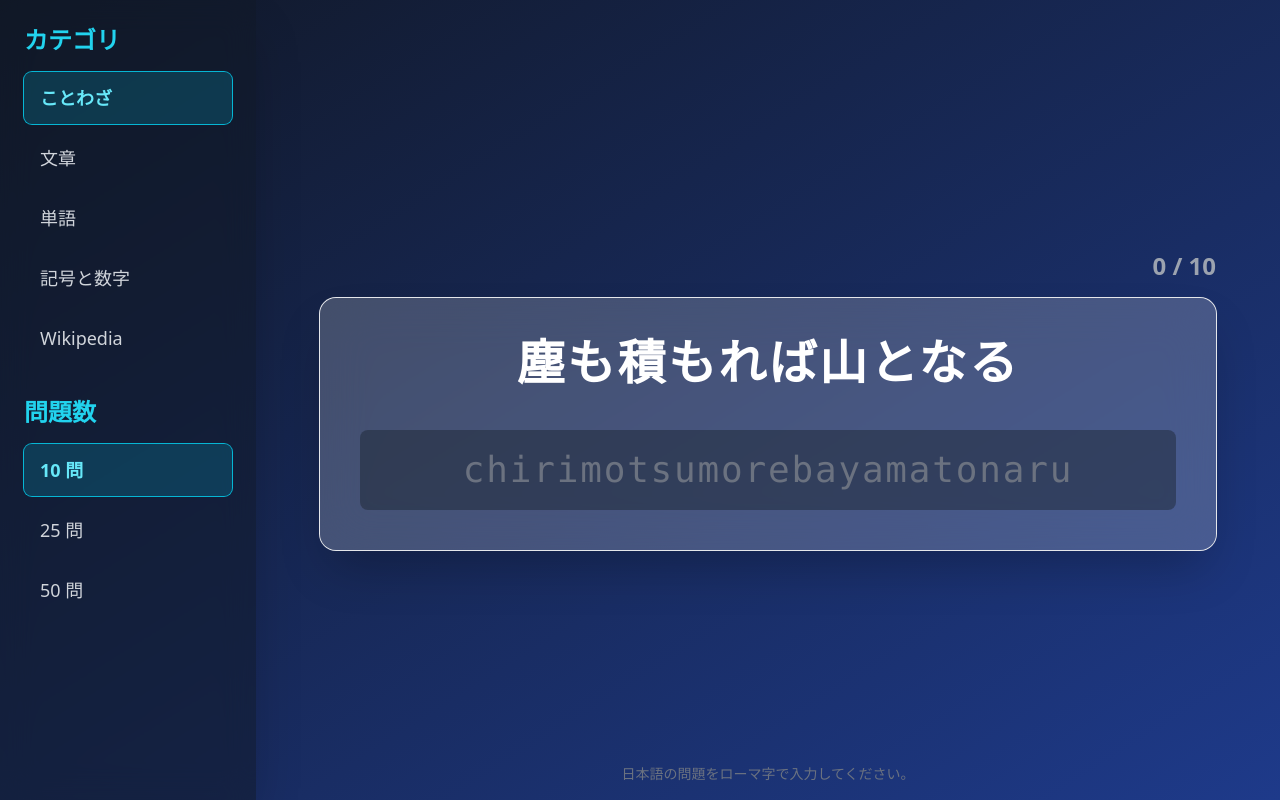
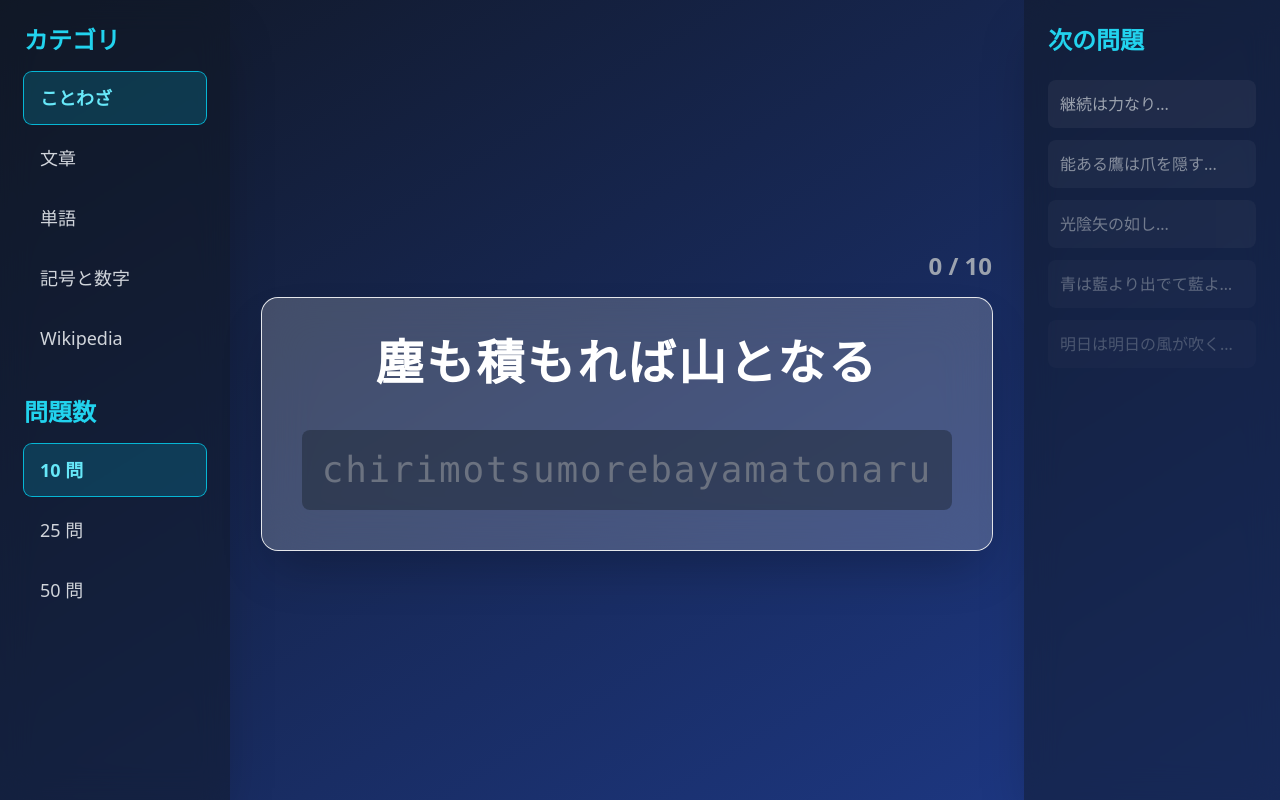
Before and after one commit to ibuky/typrex, a Nuxt app: page / in a window 1280 px wide. Built offline with nearby package versions, Linux system fonts and the light colour scheme.

Commit message:
add right pane

```diff
--- a/app/app.vue
+++ b/app/app.vue
@@ -46,6 +46,10 @@ const {
 
 // --- Computed Properties ---
 const categories = computed(() => [...Object.keys(staticProblemCategories), 'Wikipedia']);
+const upcomingProblems = computed(() => {
+  const remaining = problemPool.value.slice(problemsCompleted.value + 1, problemsCompleted.value + 6);
+  return remaining.map(p => p.word.substring(0, 15) + '...');
+});
 
 // --- Functions ---
 const startNewSession = async () => {
@@ -244,10 +248,20 @@ onUnmounted(() => {
           </template>
         </div>
       </main>
-      <footer class="absolute bottom-4 text-gray-500 text-sm">
-        日本語の問題をローマ字で入力してください。
-      </footer>
     </div>
+
+    <!-- Right Sidebar for Upcoming Problems -->
+    <aside class="w-64 bg-gray-900/50 backdrop-blur-lg p-6 shadow-2xl flex flex-col">
+      <h2 class="text-2xl font-bold mb-6 text-cyan-400">次の問題</h2>
+      <div class="flex flex-col space-y-3">
+        <div v-for="(problem, index) in upcomingProblems" :key="index"
+             class="bg-white/5 p-3 rounded-lg text-gray-400 truncate"
+             :style="{ opacity: 1 - index * 0.15 }"
+        >
+          {{ problem }}
+        </div>
+      </div>
+    </aside>
 
     <!-- Result Modal -->
     <div v-if="showResultModal" class="fixed inset-0 bg-black/70 backdrop-blur-sm flex items-center justify-center z-50">
```
